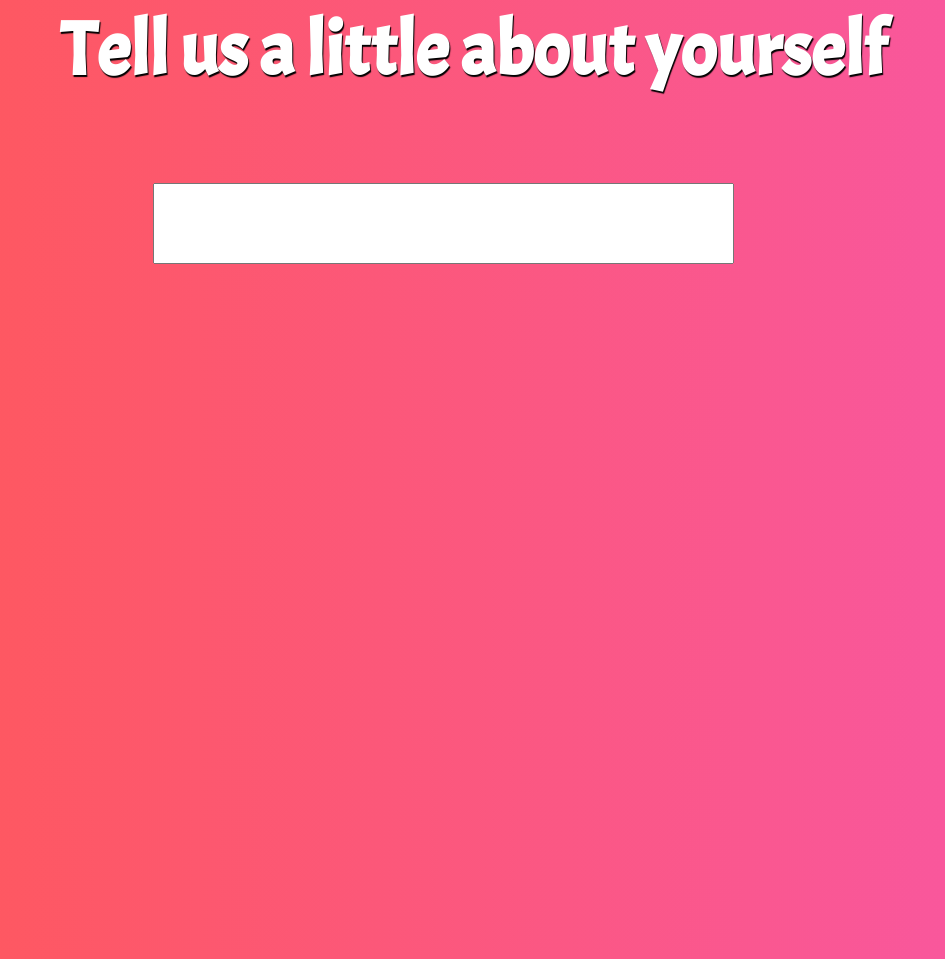
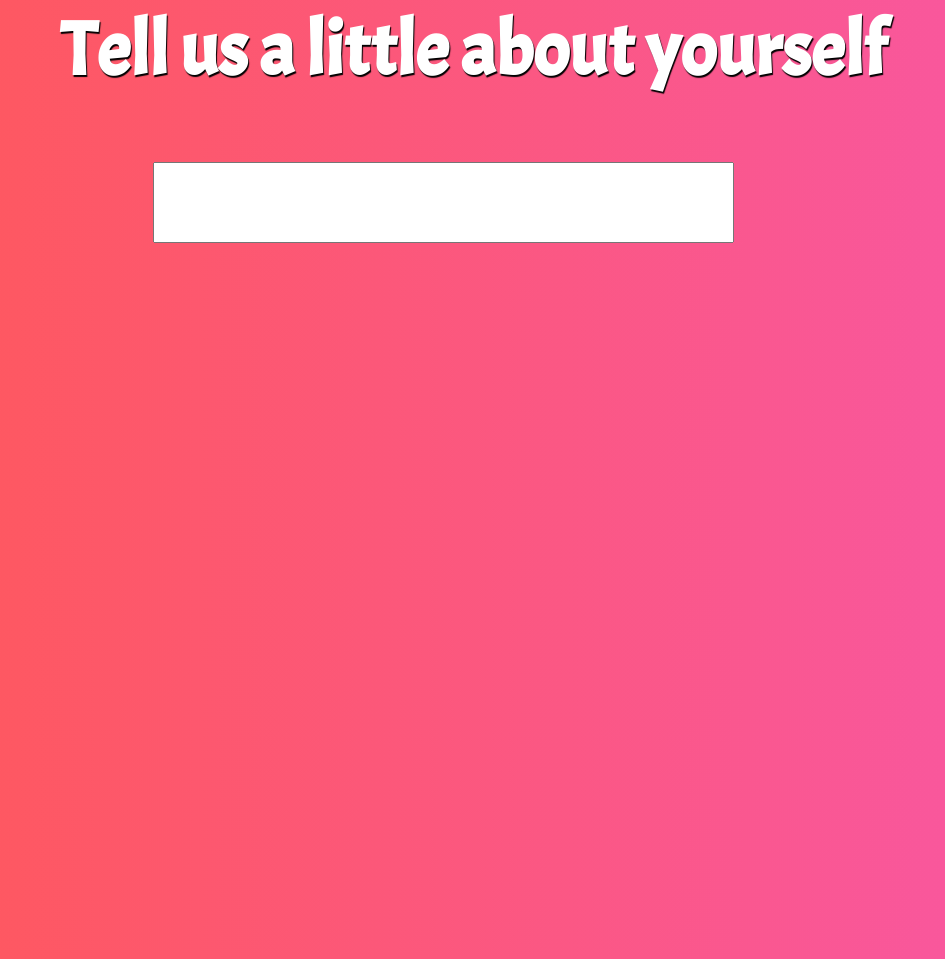
Before and after one commit to kanwisher/FriendFinder, a website: page app/public/survey.html in a window 1280 px wide. Shown: the part 2056-3015 px from the top of the page, without its empty margins (167-1112 px from the left). Drawn offline with nearby package versions, Linux system fonts and the light colour scheme.

Commit message:
More style changes v3

```diff
--- a/app/public/styleSurvey.css
+++ b/app/public/styleSurvey.css
@@ -16,13 +16,13 @@ body {
     font-size: 50px;
 }
 
-input, textarea {
+input {
 	margin-bottom: 350px;
 
 }
 
 textarea {
-margin-bottom: -56px;
+margin-bottom: -35px;
 resize: none;
 }
 
```
